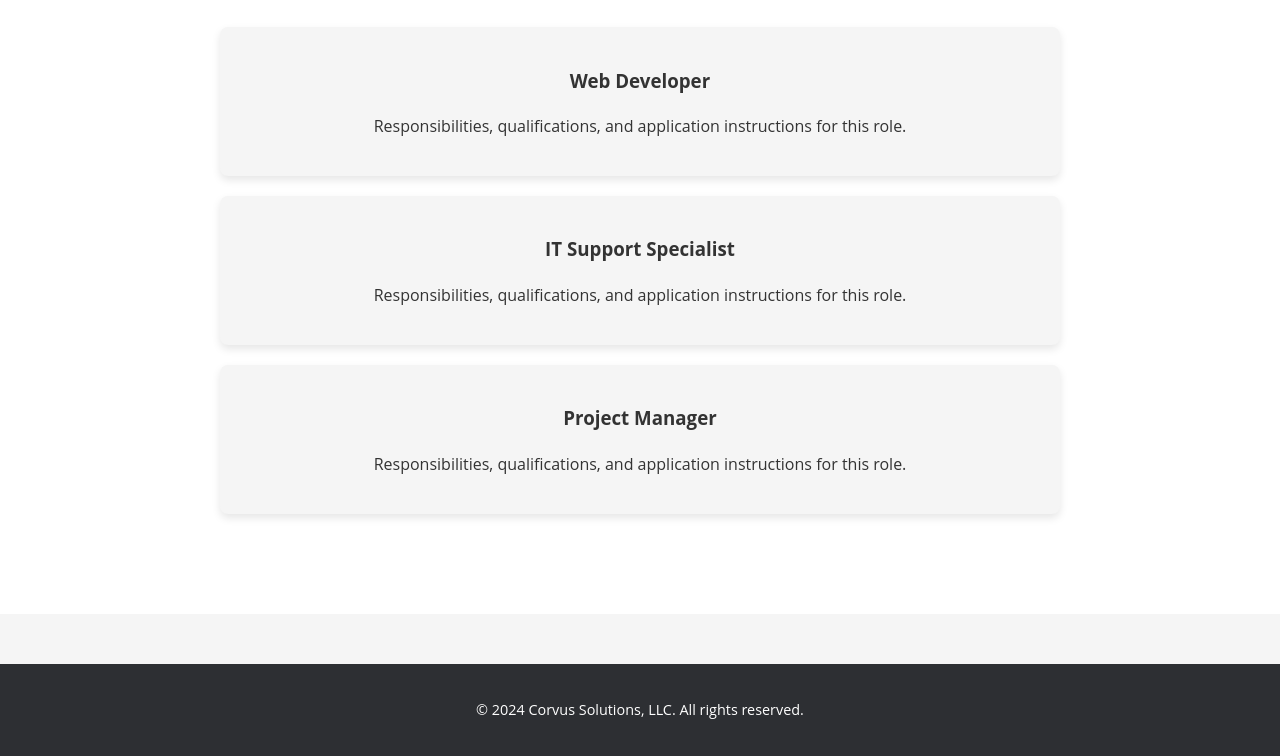
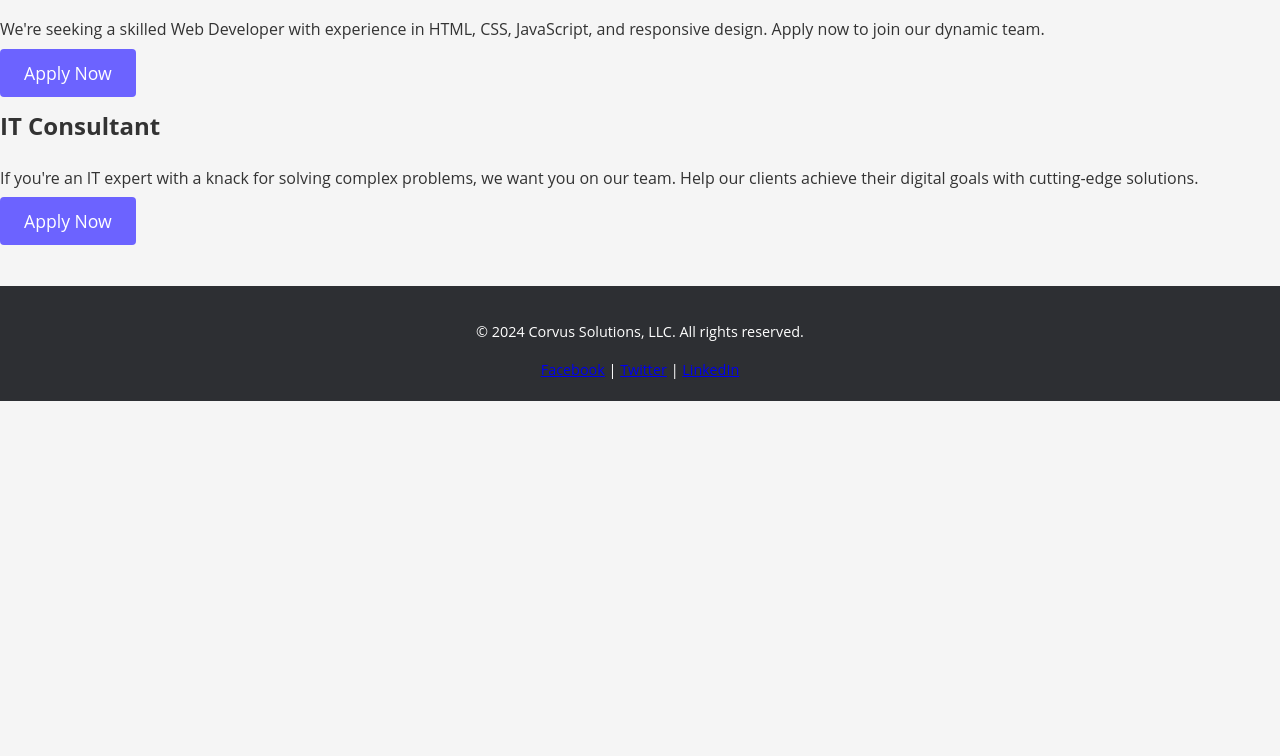
Before and after one commit to grimmyoire/CORVUS-SOLUTIONS-LLC, a plain HTML site: page careers.html in a window 1280 px wide. Shown: the part 406-1162 px from the top of the page. After the commit the page ends 807 px from the top, so only its background shows below. Drawn offline with Linux system fonts and the light colour scheme.

Commit message:
Update careers.html

```diff
--- a/careers.html
+++ b/careers.html
@@ -3,13 +3,14 @@
 <head>
     <meta charset="UTF-8">
     <meta name="viewport" content="width=device-width, initial-scale=1.0">
-    <title>Careers - Corvus Solutions, LLC</title>
+    <title>Careers | Corvus Solutions, LLC</title>
+    <meta name="description" content="Join the innovative team at Corvus Solutions, LLC. Explore career opportunities in web development, IT consulting, and more.">
     <link rel="stylesheet" href="css/styles.css">
 </head>
 <body>
     <header>
         <div class="logo">
-            <img src="logo.png" alt="Corvus Solutions Logo">
+            <img src="logo.png" alt="Corvus Solutions logo, a sleek representation of innovation and precision">
         </div>
         <nav>
             <ul>
@@ -22,24 +23,32 @@
         </nav>
     </header>
 
-    <section class="section">
-        <h2>Careers</h2>
-        <div class="career-item">
-            <h3>Web Developer</h3>
-            <p>Responsibilities, qualifications, and application instructions for this role.</p>
+    <section class="careers-intro">
+        <h1>Careers at Corvus Solutions</h1>
+        <p>We're always on the lookout for talented, passionate individuals to join our team. Explore current openings and become part of an innovative company dedicated to excellence.</p>
+    </section>
+
+    <section class="open-positions">
+        <!-- List job openings here -->
+        <div class="position">
+            <h2>Web Developer</h2>
+            <p>We're seeking a skilled Web Developer with experience in HTML, CSS, JavaScript, and responsive design. Apply now to join our dynamic team.</p>
+            <a href="apply.html" class="cta-button">Apply Now</a>
         </div>
-        <div class="career-item">
-            <h3>IT Support Specialist</h3>
-            <p>Responsibilities, qualifications, and application instructions for this role.</p>
+
+        <div class="position">
+            <h2>IT Consultant</h2>
+            <p>If you're an IT expert with a knack for solving complex problems, we want you on our team. Help our clients achieve their digital goals with cutting-edge solutions.</p>
+            <a href="apply.html" class="cta-button">Apply Now</a>
         </div>
-        <div class="career-item">
-            <h3>Project Manager</h3>
-            <p>Responsibilities, qualifications, and application instructions for this role.</p>
-        </div>
+        <!-- Add more positions as necessary -->
     </section>
 
     <footer>
         <p>&copy; 2024 Corvus Solutions, LLC. All rights reserved.</p>
+        <div class="social-links">
+            <a href="#">Facebook</a> | <a href="#">Twitter</a> | <a href="#">LinkedIn</a>
+        </div>
     </footer>
 </body>
 </html>
```
